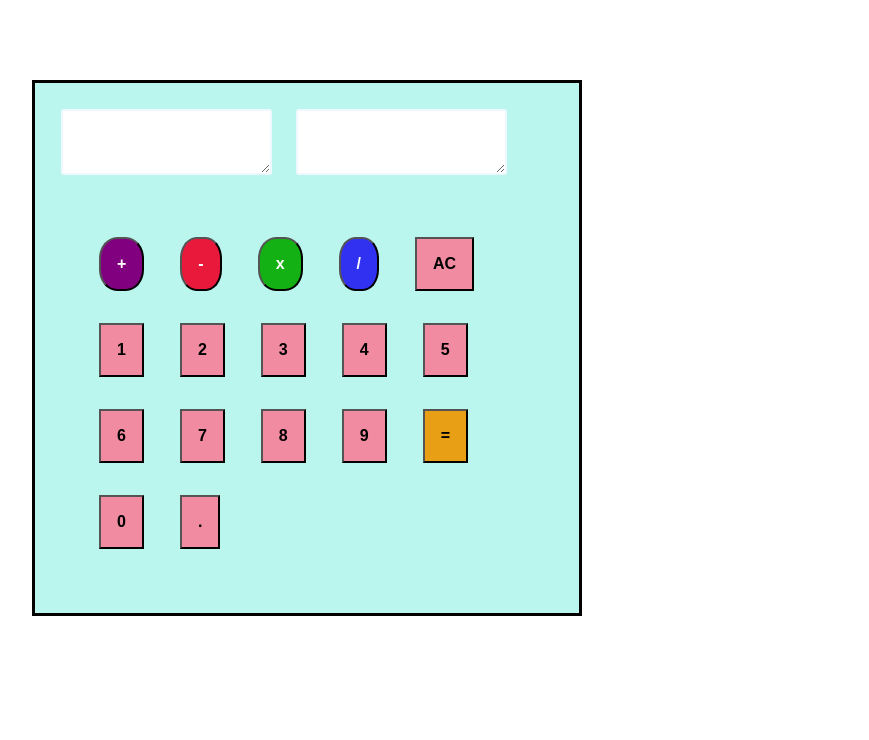
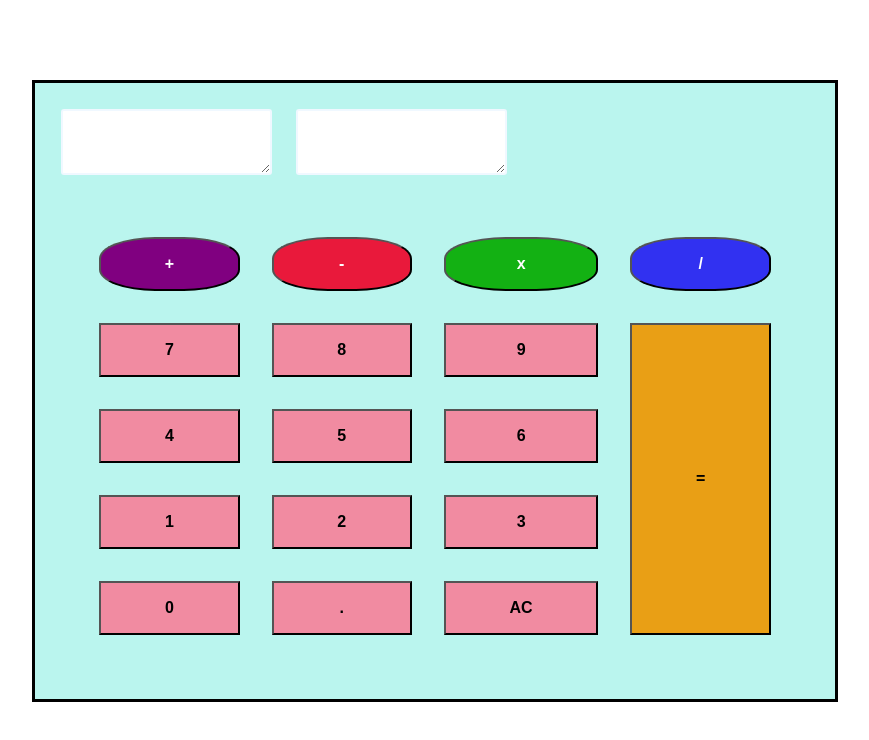
Before and after one commit to meesha94/calculator-js, a plain HTML site: page index.html in a window 1280 px wide. Shown: the whole page, without its empty margins (48-917 px from the left). Drawn offline with Linux system fonts and the light colour scheme.

Commit message:
added media queries and fixed styling

```diff
--- a/styles.scss
+++ b/styles.scss
@@ -8,7 +8,7 @@
   border: 3px solid black;
   background-color: rgb(186, 245, 238);
 
-  .calculator__keys {
+   .buttons {
     display: grid;
     grid-template-columns: repeat(4 1fr);
     grid-template-rows: repeat(5 1fr);
@@ -135,14 +135,27 @@
   }
 }
 
+
+
+
 @media screen and (min-width: 600px) {
   .calculator {
-    width: 70vw;
+    width: 50vw;
   }
 }
 
 @media screen and (min-width: 992px) {
   .calculator {
-    width: 40vw;
+    width: 60vw;
+
+
   }
 } ;
+
+@media screen and (max-width: 472px){
+    .calculator {
+        width:40vw;
+        border-width: 70vw;
+
+    }
+};
```
Also changed, not shown: styles.css.
